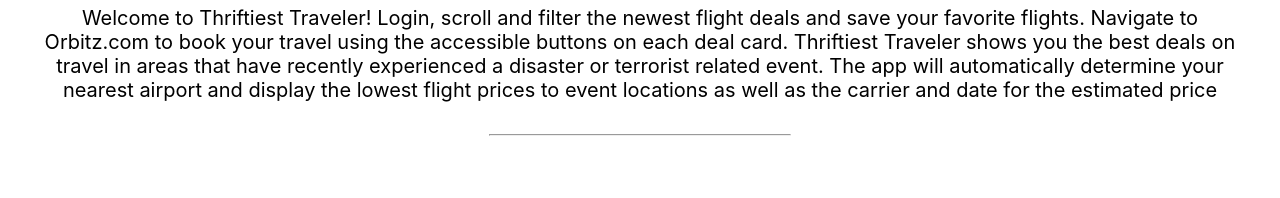
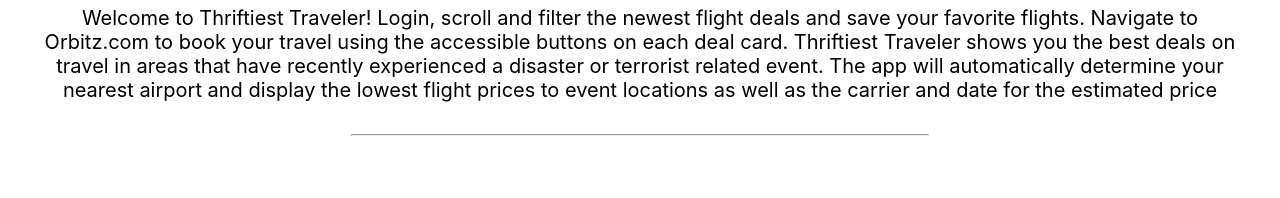
Before and after one commit to Topher-Dunlap/thriftiest-traveler-client, a React (Create React App) app: page / in a window 1280 px wide. Shown: the part 1380-1578 px from the top of the page. Built offline with nearby package versions, Linux system fonts and the light colour scheme; no server answers.

Commit message:
updating css for landing

```diff
--- a/src/css/landingSection.css
+++ b/src/css/landingSection.css
@@ -15,5 +15,5 @@
 }
 
 .landingHrStyle {
-	width: 300px;
+	width: 45%;
 }
```
Also changed, not shown: src/css/landing.css (deleted).
